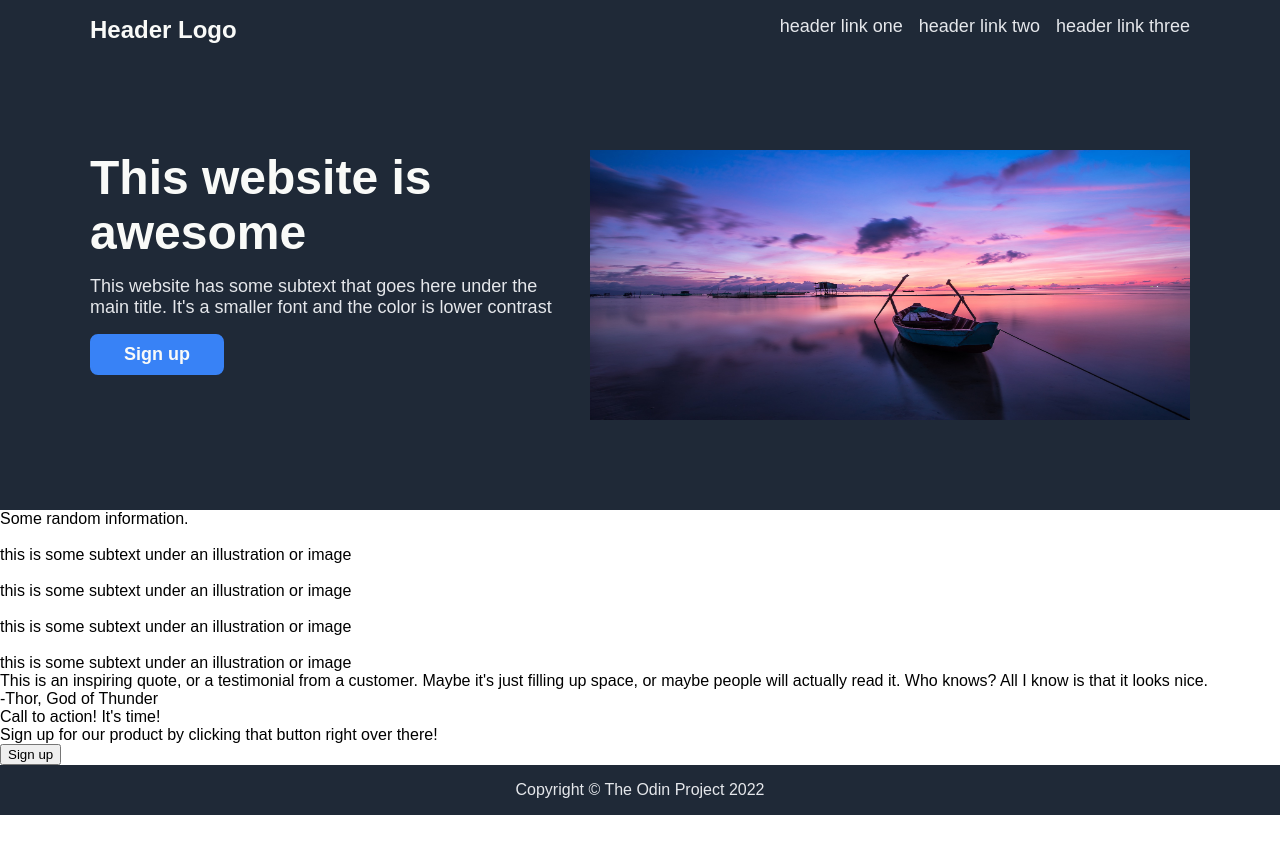
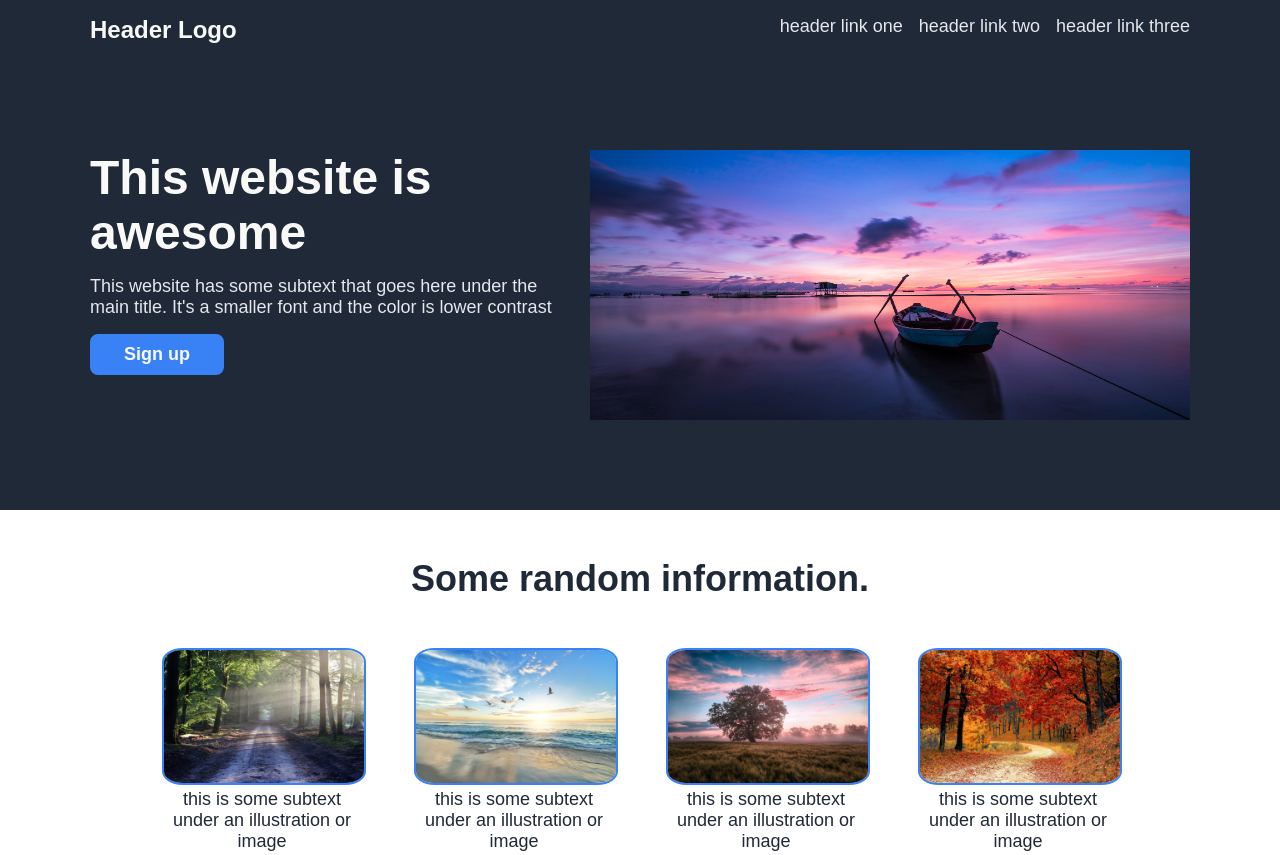
Before and after one commit to Kagiso31/landing-page, a plain HTML site: page index.html in a window 1280 px wide. Shown: the top 855 px of the page. Before the commit the page ends 815 px from the top, so only its background shows below. Drawn offline with Linux system fonts and the light colour scheme.

Commit message:
Style info section

```diff
--- a/css/style.css
+++ b/css/style.css
@@ -84,6 +84,42 @@ a {
     height: 270px;
 }
 
+/* Info */
+
+.info {
+    padding-bottom: 125px;
+    text-align: center;
+}
+
+.info-header {
+    color: #1F2937;
+    font-size: 36px;
+    font-weight: 900;
+    margin: 48px 0;
+}
+
+.card-container {
+    display: flex;
+    justify-content: center;
+    gap: 52px;
+}
+
+.card {
+    max-width: 200px;
+}
+
+.card img {
+    width: 200px;
+    height: auto;
+    border: 2px solid #3882F6;
+    border-radius: 10%;
+}
+
+.subtext {
+    font-size: 18px;
+    color: #1F2937;
+}
+
 /* Footer */
 .footer {
     background-color: #1F2937;
--- a/index.html
+++ b/index.html
@@ -34,19 +34,19 @@
 
             <div class="card-container">
                 <div class="card">
-                    <img src="" alt="">
+                    <img src="./images/avenue.jpg" alt="avenue image">
                     <div class="subtext">this is some subtext under an illustration or image</div>
                 </div>
                 <div class="card">
-                    <img src="" alt="">
+                    <img src="./images/beach.jpg" alt="beach image">
                     <div class="subtext">this is some subtext under an illustration or image</div>
                 </div>
                 <div class="card">
-                    <img src="" alt="">
+                    <img src="./images/field.jpg" alt="field image">
                     <div class="subtext">this is some subtext under an illustration or image</div>
                 </div>
                 <div class="card">
-                    <img src="" alt="">
+                    <img src="./images/road.jpg" alt="road image">
                     <div class="subtext">this is some subtext under an illustration or image</div>
                 </div>
             </div>
```
